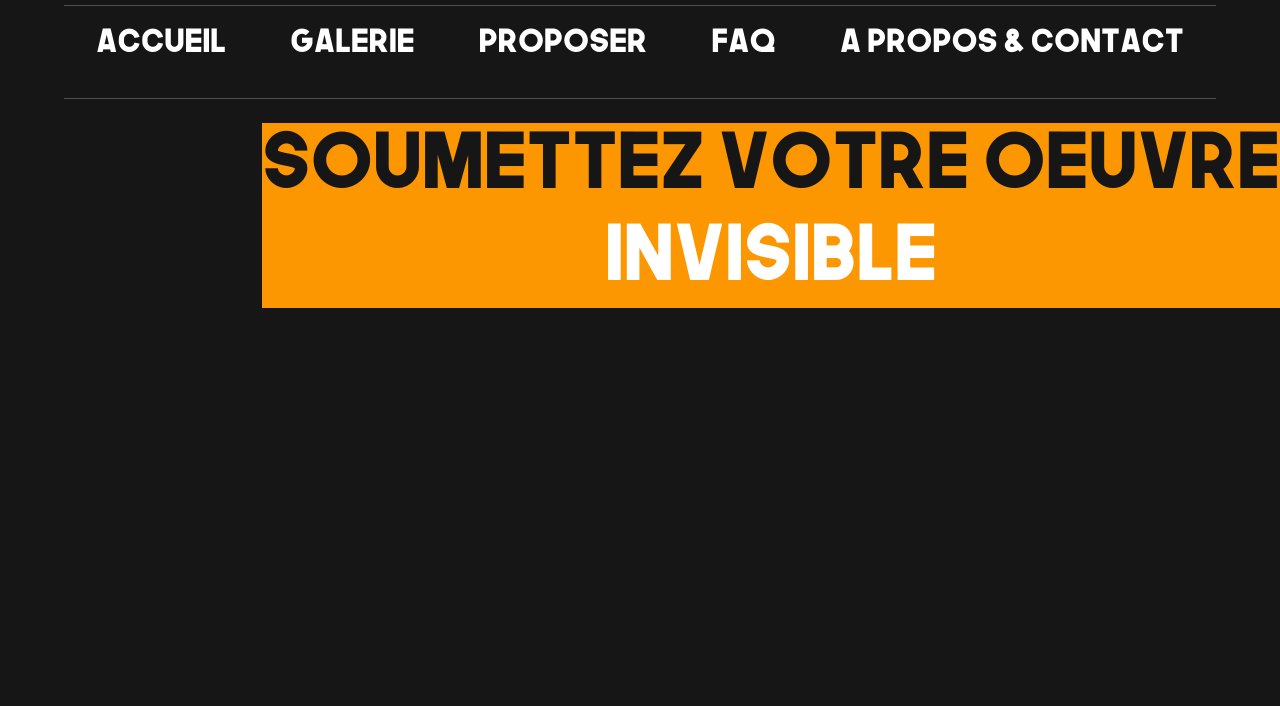
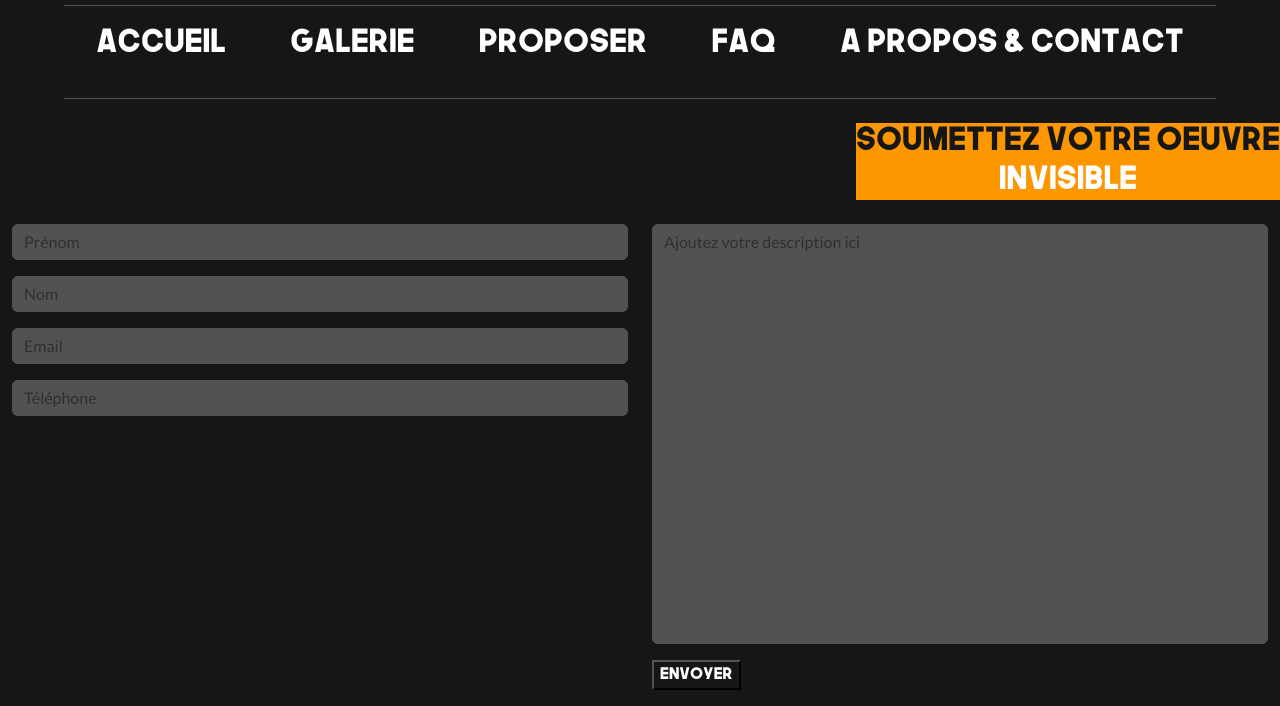
Before and after one commit to Baldaxx/glimpsGone, a plain HTML site: page proposer.html in a window 1280 px wide. Shown: the part 126-832 px from the top of the page. Before the commit the page ends 800 px from the top, so only its background shows below. Drawn offline with nearby package versions, Linux system fonts and the light colour scheme.

Commit message:
4.2.1 page Proposer

```diff
--- a/proposer.html
+++ b/proposer.html
@@ -1,23 +1,30 @@
 <!DOCTYPE html>
 <html lang="fr">
+
 <head>
     <meta charset="UTF-8">
     <meta name="viewport" content="width=device-width, initial-scale=1.0">
     <title>Glimps Gone</title>
-    <meta name="description" content="Découvrez l'unique galerie d'art d'œuvres invisibles, un voyage sensoriel au-delà du visuel. Explorez une collection inédite où imagination, sensation et perception défient les frontières de l'art traditionnel. Une expérience artistique inoubliable qui invite à la réflexion et à l'éveil des sens.">
+    <meta name="description"
+        content="Découvrez l'unique galerie d'art d'œuvres invisibles, un voyage sensoriel au-delà du visuel. Explorez une collection inédite où imagination, sensation et perception défient les frontières de l'art traditionnel. Une expérience artistique inoubliable qui invite à la réflexion et à l'éveil des sens.">
     <link rel="icon" href="Img/LogoBlanc.png" type="image/png">
-    <link href="https://cdn.jsdelivr.net/npm/bootstrap@5.3.2/dist/css/bootstrap.min.css" rel="stylesheet" integrity="sha384-T3c6CoIi6uLrA9TneNEoa7RxnatzjcDSCmG1MXxSR1GAsXEV/Dwwykc2MPK8M2HN" crossorigin="anonymous">
+    <link href="https://cdn.jsdelivr.net/npm/bootstrap@5.3.2/dist/css/bootstrap.min.css" rel="stylesheet"
+        integrity="sha384-T3c6CoIi6uLrA9TneNEoa7RxnatzjcDSCmG1MXxSR1GAsXEV/Dwwykc2MPK8M2HN" crossorigin="anonymous">
     <link rel="stylesheet" href="style.css">
 </head>
 
 <body>
     <div class="container-fluid">
         <div class="row align-items-end">
-            <div class="col-3 col-sm-4 col-md-2"><img src="Img/LogoBlanc.png" class="logo" alt="Logo de Glimps Gone, l'extravagante galerie d'art d'oeuvre invisible"></div>
-            <div class="col-9 col-sm-8 col-md-10"><h1 class="titre">GLIMPS GONE</h1></div>
+            <div class="col-3 col-sm-4 col-md-2"><img src="Img/LogoBlanc.png" class="logo"
+                    alt="Logo de Glimps Gone, l'extravagante galerie d'art d'oeuvre invisible"></div>
+            <div class="col-9 col-sm-8 col-md-10">
+                <h1 class="titre">GLIMPS GONE</h1>
+            </div>
         </div>
     </div>
-    <div><h2 class="titre2">L’extravagante Galerie d'Art des Œuvres Invisibles !</h2>
+    <div>
+        <h2 class="titre2">L’extravagante Galerie d'Art des Œuvres Invisibles !</h2>
     </div>
     <hr class="ligne">
     <div class="nav-container">
@@ -38,12 +45,32 @@
         <h3 class="titreProposer m-0">Soumettez votre oeuvre<br><span>invisible</span></h3>
     </div>
     <div class="container-fluid">
-        <div class="row flex-column-reverse flex-md-row">
-            <div class="col-12 col-md-12 ">
-                <p class="text"></p>
+        <form class="formulaireProposer">
+            <div class="row flex-md-row">
+                <div class="col-md-6 col-12">
+                    <div class="mb-3">
+                        <input type="text" class="form-control" id="inputPrenom" placeholder="Prénom">
+                    </div>
+                    <div class="mb-3">
+                        <input type="text" class="form-control" id="inputNom" placeholder="Nom">
+                    </div>
+                    <div class="mb-3">
+                        <input type="email" class="form-control" id="inputEmail" placeholder="Email">
+                    </div>
+                    <div class="mb-3">
+                        <input type="tel" class="form-control" id="inputTelephone" placeholder="Téléphone">
+                    </div>
+                </div>
+                <div class="col-md-6 col-12">
+                    <div class="mb-3">
+                        <textarea class="form-control" id="inputCommentaire" rows="17" placeholder="Ajoutez votre description ici" style="resize: none;"></textarea>
+                    </div>
+                    <div class="mb-3">
+                        <button type="submit">Envoyer</button>
+                    </div>
+                </div>
             </div>
-            </div>
-        </div>
+        </form>
     </div>
     <!-- <footer><p class="footerText">© 2024 GlimGone. Tous droits réservés.</p></footer> -->
 </body>
--- a/style.css
+++ b/style.css
@@ -86,7 +86,7 @@ nav li a:hover {
 .titreProposer {
     color: #161616;
     font-family: 'TheNextFont', 'arial';
-    font-size: 4.8rem;
+    font-size: 2rem;
     background-color: #fc9701;
 }
 
@@ -141,6 +141,13 @@ nav li a:hover {
     left: -400px
 }
 
+.container-fluid input, #inputCommentaire{
+    background-color: rgba(255, 255, 255, 0.26);
+    border: none;
+    resize: none;
+    font-family: 'lato', 'arial';
+}
+
 .footerText {
     font-family: 'Lato', 'arial';
     color: white;
```
Also changed, not shown: galerie.html (+1 -1 lines), 1 other file.
